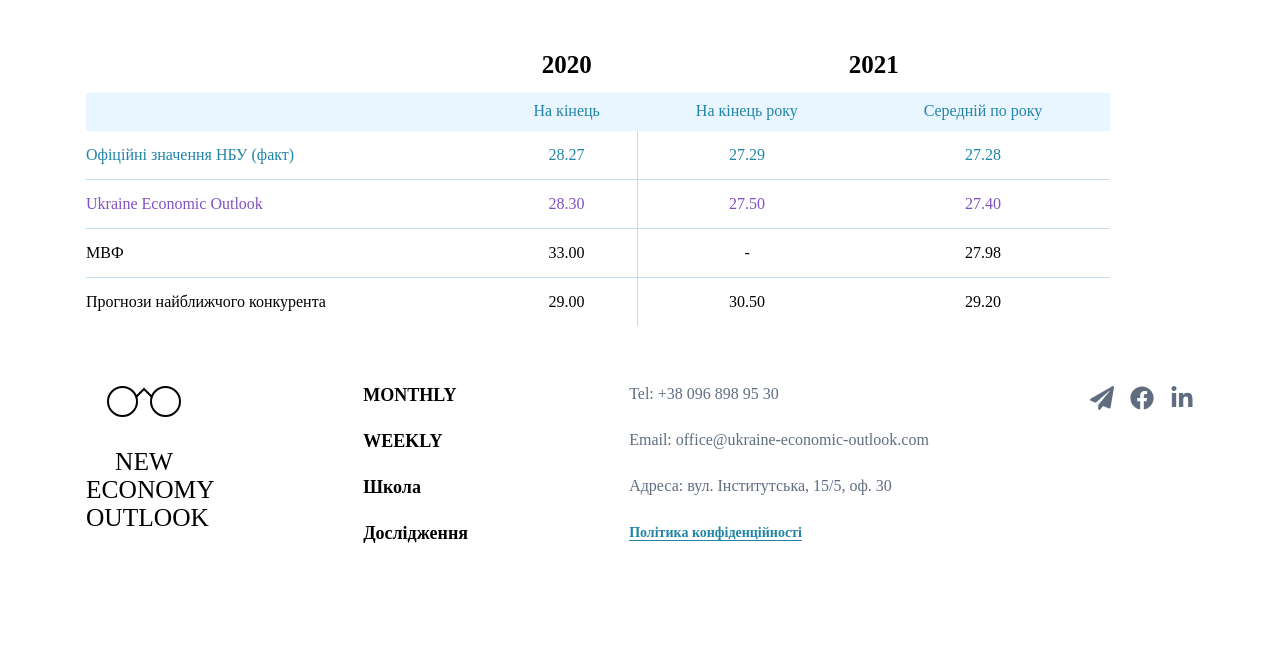
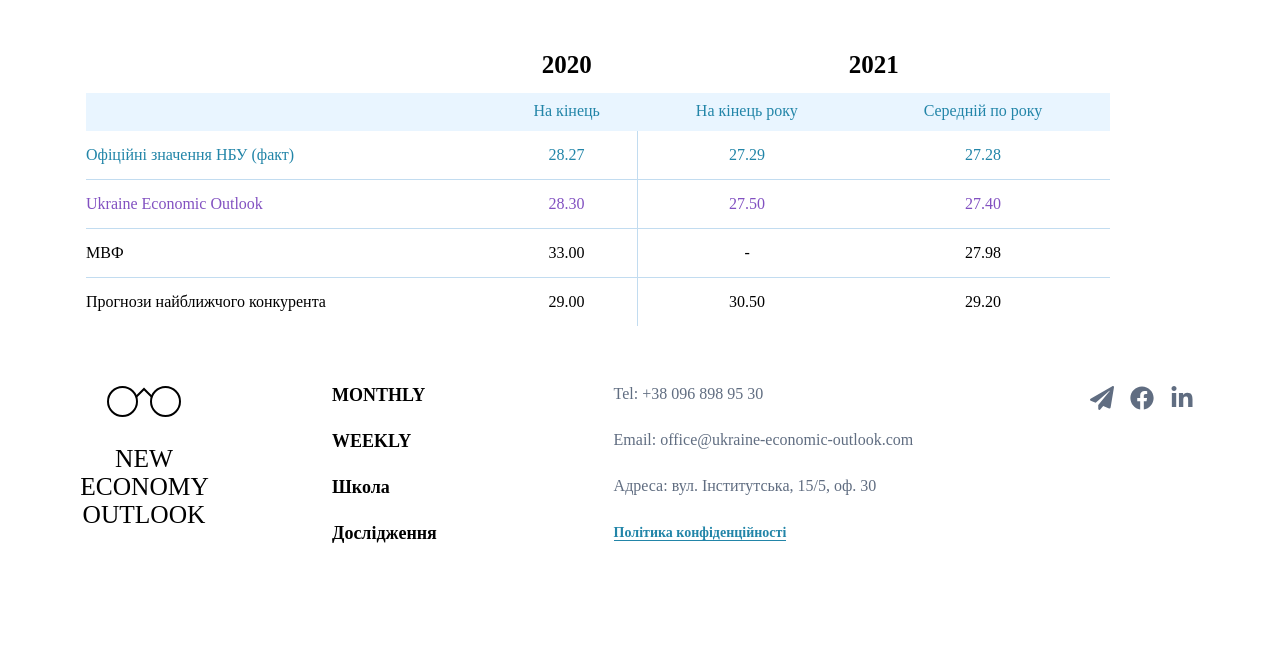
Before and after one commit to BroadenYourMind/Economic, a plain HTML site: page index.html in a window 1280 px wide. Shown: the part 1786-2452 px from the top of the page. Drawn offline with Linux system fonts and the light colour scheme.

Commit message:
footermedia

```diff
--- a/index.html
+++ b/index.html
@@ -149,7 +149,7 @@
     <section class="about-us anim-items">
       <div class="container about-us__container">
 
-        <div class="about-us__image anim-items">
+        <div class="about-us__image anim-items ">
           <svg width="56" height="56" viewBox="0 0 56 56" fill="none" xmlns="http://www.w3.org/2000/svg">
             <rect x="0.5" y="0.5" width="55" height="55" rx="11.5" fill="#E9F5FF" stroke="#C2DCF0" />
             <path
@@ -162,8 +162,8 @@
               stroke-linejoin="round" />
           </svg>
         </div>
-        <h2 class="about-us__question anim-items anim-items">Хто ми?</h2>
-        <p class="about-us__description anim-items">
+        <h2 class="about-us__question anim-items ">Хто ми?</h2>
+        <p class="about-us__description anim-items ">
           Ukraine Economic Outlook — незалежна група
           <strong>макроекономічного </strong>аналізу та прогнозування. Якщо ви
           хочете знати, що буде з економікою України завтра, чи як
@@ -172,7 +172,7 @@
         </p>
 
 
-        <div class="about-us__info anim-items">
+        <div class="about-us__info anim-items ">
           <div class="">
             <svg width="16" height="16" viewBox="0 0 16 16" fill="none" xmlns="http://www.w3.org/2000/svg">
               <circle cx="8" cy="8" r="8" fill="#8251C1" />
@@ -301,8 +301,10 @@
 
   <footer class="footer">
 
-    <div class=" container">
+    <div class=" container footer__container">
       <div class="footer__main">
+
+        <div class="footer__main-flex">
 
           <div class="footer__main-logo">
             <a class="footer__main-logo" href="">
@@ -333,26 +335,27 @@
               </ul>
             </nav>
           </div>
+        </div>
 
         <div class="footer__main-info">
           <ul class="footer__main-info-list">
-            <li class="footer__main-info-item">
+            <li >
               <span class="footer__main-info-text">Tel:</span>
               <a class="footer__main-info-link" href="tel:+380968989530">+38 096 898 95 30</a>
             </li>
-            <li class="footer__main-info-item">
+            <li >
               <span class="footer__main-info-text">Email:</span>
               <a class="footer__main-info-link"
                 href="mailto:office@ukraine-economic-outlook.com">office@ukraine-economic-outlook.com</a>
             </li>
-            <li class="footer__main-info-item">
+            <li >
               <span class="footer__main-info-text">Адреса: </span>
               <a class="footer__main-info-link"
                 href="https://www.google.com/maps?q=вулиця Інститутська, 15/5, Киев, Украина">вул. Інститутська, 15/5,
                 оф. 30</a>
 
             </li>
-            <li class="">
+            <li>
               <a class="footer__main-info-link footer__main-info-item-privacy" href="">Політика конфіденційності</a>
             </li>
           </ul>
--- a/static/index.js
+++ b/static/index.js
@@ -64,9 +64,10 @@ window.addEventListener('load', function() {
 
         if (window.pageYOffset > animItemOffset - animItemPoint && window.pageYOffset < animItemOffset + animItemHeight) {
           animItem.classList.add('anim-active');
-        } else {
-          animItem.classList.remove('anim-active');
         }
+        // else {
+        //   animItem.classList.remove('anim-active');
+        // }
       }
     }
 
--- a/static/style.scss
+++ b/static/style.scss
@@ -342,7 +342,7 @@ $breakpoint-desktop: 1366px;
     position: absolute;
     bottom: 0;
     right: 0;
-    z-index: -1;
+    z-index: 1;
 
     @include before-tablet {
       display: none;
@@ -430,7 +430,7 @@ $breakpoint-desktop: 1366px;
     top: 68%;
 
     @include before-laptop {
-      right: 5%;
+      right: 1%;
       top: 65%;
     }
   }
@@ -529,28 +529,72 @@ td {
   position: relative;
   top: 500px;
 
+  &__container {
+    display: flex;
+    flex-direction: column;
+    gap: 130px;
+
+    @include before-tablet {
+      gap: 40px;
+    }
+  }
+
   &__main {
     display: flex;
     justify-content: space-between;
+
+    @include before-tablet {
+      display: flex;
+      flex-direction: column;
+      justify-content: center;
+      gap: 60px;
+    }
+  }
+
+  &__main-flex {
+    display: flex;
+    gap: 130px;
+
+    @include before-laptop {
+      gap: 80px;
+    }
+
+    @include before-tablet {
+      justify-content: center;
+    }
   }
 
   &__main-logo {
     max-width: 116px;
     text-align: center;
+    display: flex;
+    flex-direction: column;
+    align-items: center;
+    gap: 28px;
+  }
+
+
+  &__main-link-nav-list{
+    display: flex;
+    flex-direction: column;
+    gap: 28px;
+
+    @include before-tablet {
+      text-align: center;
+    }
   }
 
   &__main-logo-text {
     color: var(--color-black);
-    padding: 28px 0;
     line-height: 28.2px;
     font-size: 25.45px;
   }
 
   &__main-link-nav-item {
-    padding-bottom: 28px;
     font-size: 18px;
     font-weight: 700;
   }
+
 
   &__main-link-nav-link {
     color: var(--color-black);
@@ -559,11 +603,25 @@ td {
     }
   }
 
-  &__main-info-item {
-    padding-bottom: 30px;
-    color: var(--footer-link-info);
+  &__main-info {
+    @include before-tablet {
+      display: flex;
+      justify-content: center;
+      text-align: center;
+    }
   }
 
+  &__main-info-list {
+    display: flex;
+    flex-direction: column;
+    gap: 30px;
+    color: var(--footer-link-info);
+
+    &:hover {
+      color: var(--bg-btn);
+    }
+
+  }
   &__main-info-link {
     color: var(--footer-link-info);
 
@@ -579,6 +637,13 @@ td {
     font-weight: 700;
   }
 
+  &__main-social {
+    @include before-tablet {
+      display: flex;
+      justify-content: center;
+    }
+  }
+
   &__main-social-list {
     display: flex;
     gap: 16px;
@@ -588,7 +653,6 @@ td {
     display: flex;
     justify-content: space-between;
     align-items: center;
-    padding-top: 144px;
     padding-bottom: 48px;
   }
   &__bottom-copyright {
@@ -674,7 +738,7 @@ td {
 .animation-seventh {
   transform: translate(0px, 100px);
   opacity: 0;
-  transition: all 0.7s ease 0.3s;
+  transition: 0.7s ease 0.3s;
 }
 
 .animation-seventh-active {
```
Also changed, not shown: static/style.css, 1 other file. Lines whose indentation alone changed are shown as unchanged.
